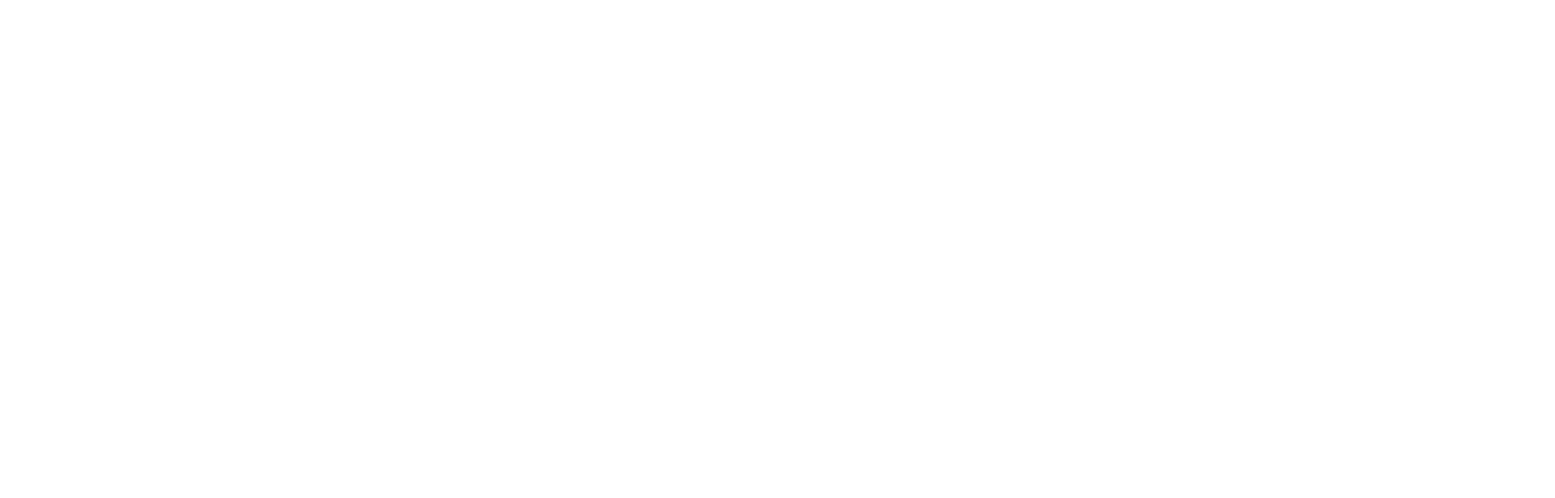
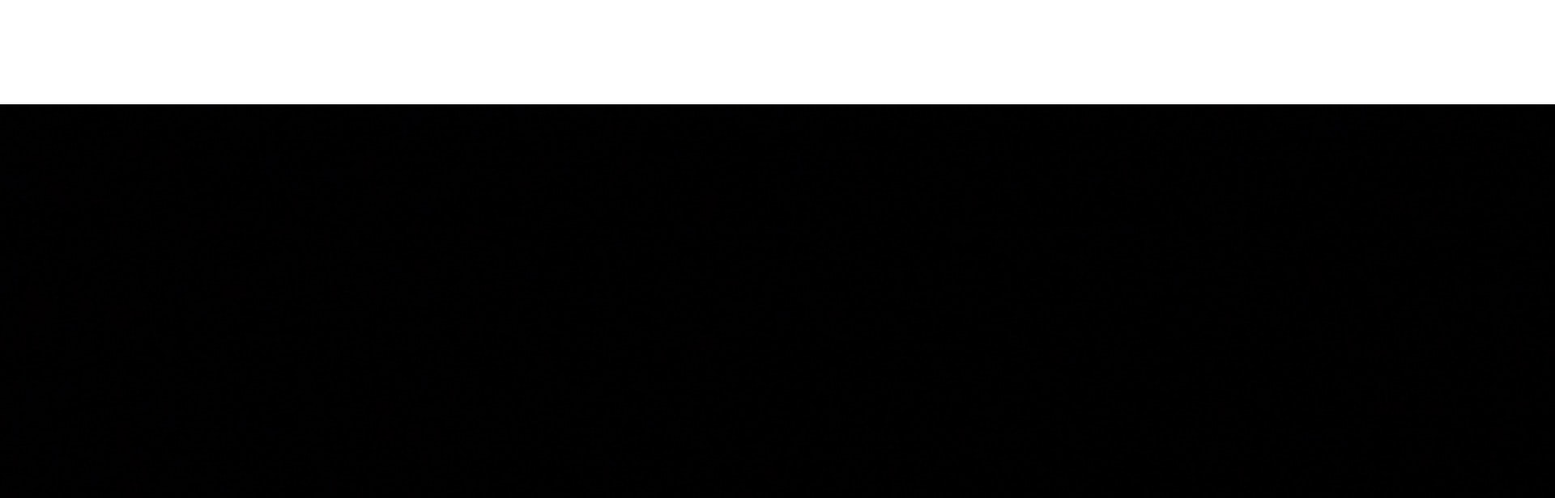
Before and after one commit to mlanglois333/Portfolio-Reactivated, a React (Create React App) app: page / in a window 1280 px wide. Shown: the part 220-836 px from the top of the page at 81% size, 1920 px wide, since content can reach past the window. Before the commit the page ends 800 px from the top, so only its background shows below. Built offline with nearby package versions, Linux system fonts and the light colour scheme.

Commit message:
homepage

```diff
--- a/src/components/Card.js
+++ b/src/components/Card.js
@@ -5,14 +5,14 @@
     <div className="card text-center bg-dark text-light">
 
       <div className="card-header">
-        <h2>{props.header}</h2>
+        <h2 className="text-light">{props.header}</h2>
       </div>
       <div className="card-body">
       <div className="row no-gutters">
         <div className="col">
         <img src={props.image} alt="screenshot" className="img-fluid screenshot" />
         </div>
-        <div className="col">
+        <div className="col text-light">
           {props.detail}
 
         </div>
--- a/src/components/Home.js
+++ b/src/components/Home.js
@@ -21,7 +21,9 @@
                 </Col>
             </Row>
         </Container>
-        <div className="bg"></div>
+        <div className="bg">
+            <img src="./img/newbg.jpg" alt="computer"></img>
+        </div>
 
     </div>)
 }
```
